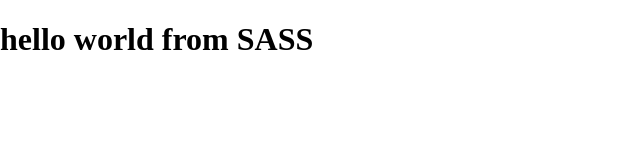
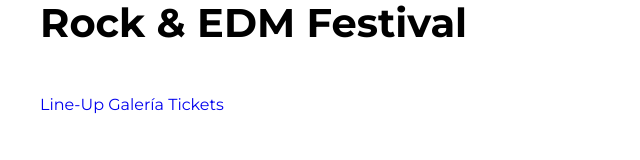
Before and after one commit to EliFullStack/festival-musica, a website: page index.html in a window 1280 px wide. Shown: the whole page, without its empty margins (0-640 px from the left). Drawn offline with Linux system fonts and the light colour scheme.

Commit message:
scss globals file added

```diff
--- a/index.html
+++ b/index.html
@@ -11,6 +11,16 @@
     <link rel="stylesheet" href="build/css/app.css">
 </head>
 <body>
-    <h1>hello world from SASS</h1>
+    <header class="header">
+        <div class="container header-content">
+            <h1>Rock & EDM Festival</h1>
+
+            <nav class="main-navegation">
+                <a href="#">Line-Up</a>
+                <a href="#">Galería</a>
+                <a href="#">Tickets</a>
+            </nav>
+        </div>
+    </header>
 </body>
 </html>
--- /dev/null
+++ b/src/scss/base/_globales.scss
@@ -0,0 +1,47 @@
+@use 'variables' as v;
+
+html {
+    font-size: 62.5%; //1 rem = 10px
+    box-sizing: border-box;
+}
+*,
+*:before,
+*:after {
+    box-sizing: inherit;
+}
+
+body {
+    font-family: v.$main_font;
+    font-size: 1.6rem; // or 16 px
+}
+
+p {
+    font-size: 2rem;
+    color: v.$black;
+}
+
+.container {
+    width: 95%;
+    max-width: 120rem;
+    margin: 0 auto;
+}
+
+a {
+    text-decoration: none;
+}
+
+h1, h2, h3 {
+    margin: 0 0 5rem 0;
+}
+
+h1 {
+    font-size: 4rem;
+}
+
+h2 {
+    font-size: 3.6rem;
+}
+
+h3 {
+    font-size: 3rem;
+}
--- a/src/scss/base/_index.scss
+++ b/src/scss/base/_index.scss
@@ -1,2 +1,3 @@
 @forward 'variables';
 @forward 'normalize';
+@forward 'globales';
```
Also changed, not shown: build/css/app.css.
